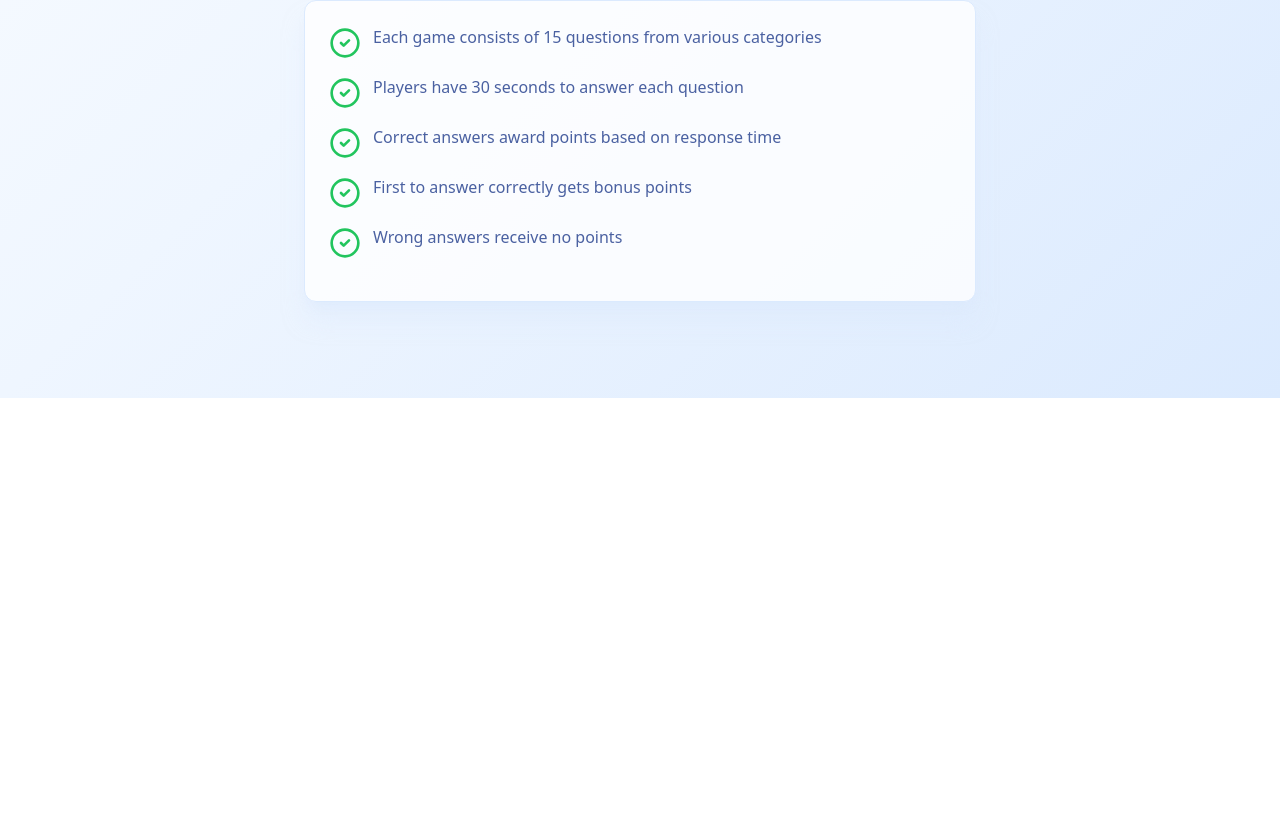
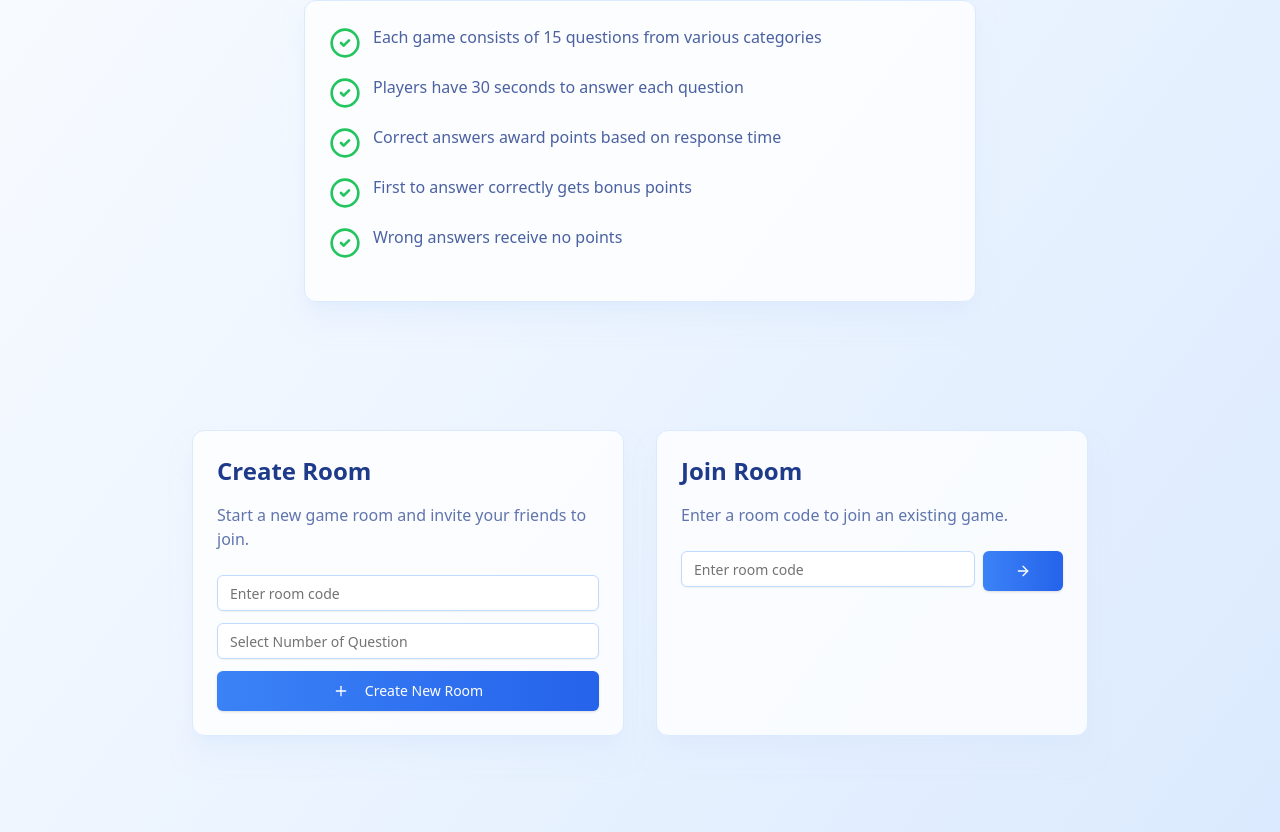
Before and after one commit to codechaseers/think-arena, a React (Vite) app: page / in a window 1280 px wide. Shown: the part 850-1682 px from the top of the page. Before the commit the page ends 1248 px from the top, so only its background shows below. Built offline with nearby package versions, Linux system fonts and the light colour scheme.

Commit message:
room add join section added

```diff
--- a/src/App.jsx
+++ b/src/App.jsx
@@ -3,6 +3,7 @@ import { Layout } from "./components/Layout";
 import { Herosection } from "./components/Herosection";
 import { Button } from "@/components/ui/button"
 import { GameRules } from "./components/Gamerules";
+import { RoomSection } from "./components/Roomsection";
 function App() {
   const [count, setCount] = useState(0);
 
@@ -12,6 +13,7 @@ function App() {
 
         <Herosection/>
         <GameRules/>
+        <RoomSection/>
         {/* <Button className={" " } variant="outline">Click me  </Button> */}
       </Layout>
 
--- /dev/null
+++ b/src/components/Roomsection.jsx
@@ -0,0 +1,66 @@
+import { useState } from "react";
+
+import { Button } from "@/components/ui/button";
+import { Input } from "@/components/ui/input";
+import { Card } from "@/components/ui/card";
+import { Users, Plus, ArrowRight } from "lucide-react";
+
+export function RoomSection({ onGameStart }) {
+  const [roomCode, setRoomCode] = useState("");
+
+  return (
+    <section className="py-16">
+      <div className="max-w-4xl mx-auto grid md:grid-cols-2 gap-8">
+        <Card className="p-6 bg-white/80 shadow-xl shadow-blue-100/50 border border-blue-100">
+          <h3 className="text-2xl font-bold mb-4 text-blue-900">Create Room</h3>
+          <p className="text-blue-900/70 mb-6">
+            Start a new game room and invite your friends to join.
+          </p>
+          <Input
+            value={roomCode}
+            onChange={(e) => setRoomCode(e.target.value)}
+            placeholder="Enter room code"
+            className=" my-3 bg-white border-blue-200 text-blue-900 focus:border-blue-400"
+          />
+          <Input
+            value={roomCode}
+            onChange={(e) => setRoomCode(e.target.value)}
+            placeholder="Select Number of Question"
+            className=" my-3 bg-white border-blue-200 text-blue-900 focus:border-blue-400"
+          />
+          <Button
+            size="lg"
+            className="w-full bg-gradient-to-r from-blue-500 to-blue-600 hover:from-blue-600 hover:to-blue-700 text-white"
+            onClick={ ""}
+          >
+            <Plus className="w-4 h-4 mr-2" />
+            Create New Room
+          </Button>
+        </Card>
+
+        {/* join room card */}
+        <Card className="p-6 bg-white/80 shadow-xl shadow-blue-100/50 border border-blue-100">
+          <h3 className="text-2xl font-bold mb-4 text-blue-900">Join Room</h3>
+          <p className="text-blue-900/70 mb-6">
+            Enter a room code to join an existing game.
+          </p>
+          <div className="flex space-x-2">
+            <Input
+              value={roomCode}
+              onChange={(e) => setRoomCode(e.target.value)}
+              placeholder="Enter room code"
+              className="bg-white border-blue-200 text-blue-900 focus:border-blue-400"
+            />
+            <Button
+              size="lg"
+              onClick={ ""}
+              className="bg-gradient-to-r from-blue-500 to-blue-600 hover:from-blue-600 hover:to-blue-700 text-white"
+            >
+              <ArrowRight className="w-4 h-4" />
+            </Button>
+          </div>
+        </Card>
+      </div>
+    </section>
+  );
+}
--- /dev/null
+++ b/src/components/ui/input.jsx
@@ -0,0 +1,19 @@
+import * as React from "react"
+
+import { cn } from "@/lib/utils"
+
+const Input = React.forwardRef(({ className, type, ...props }, ref) => {
+  return (
+    (<input
+      type={type}
+      className={cn(
+        "flex h-9 w-full rounded-md border border-neutral-200 bg-transparent px-3 py-1 text-base shadow-sm transition-colors file:border-0 file:bg-transparent file:text-sm file:font-medium file:text-neutral-950 placeholder:text-neutral-500 focus-visible:outline-none focus-visible:ring-1 focus-visible:ring-neutral-950 disabled:cursor-not-allowed disabled:opacity-50 md:text-sm dark:border-neutral-800 dark:file:text-neutral-50 dark:placeholder:text-neutral-400 dark:focus-visible:ring-neutral-300",
+        className
+      )}
+      ref={ref}
+      {...props} />)
+  );
+})
+Input.displayName = "Input"
+
+export { Input }
```
